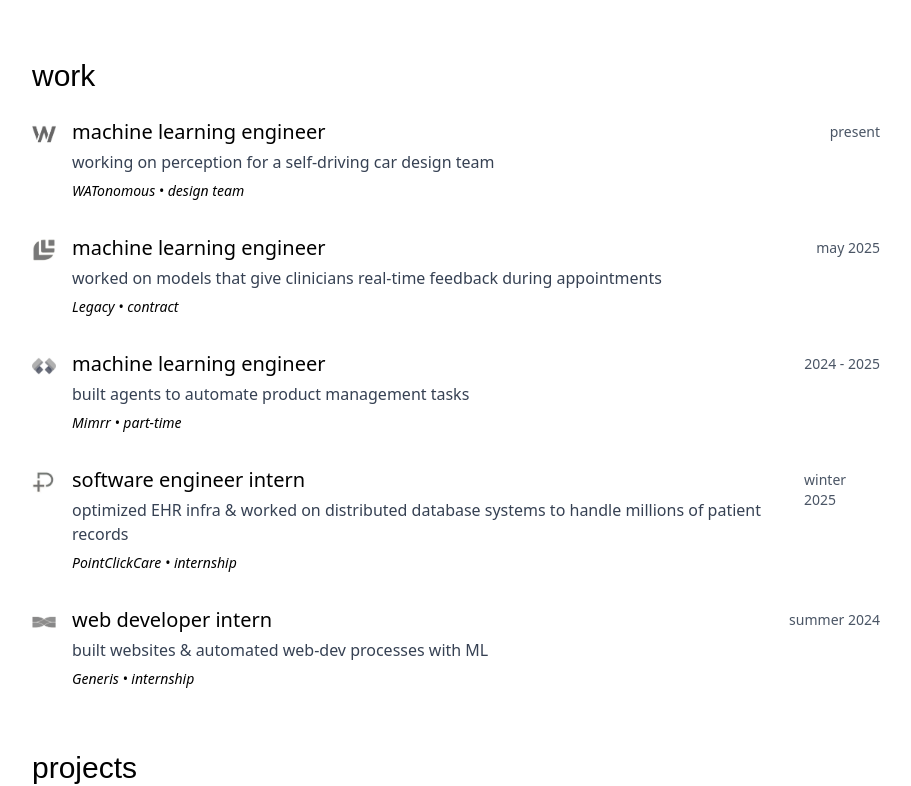
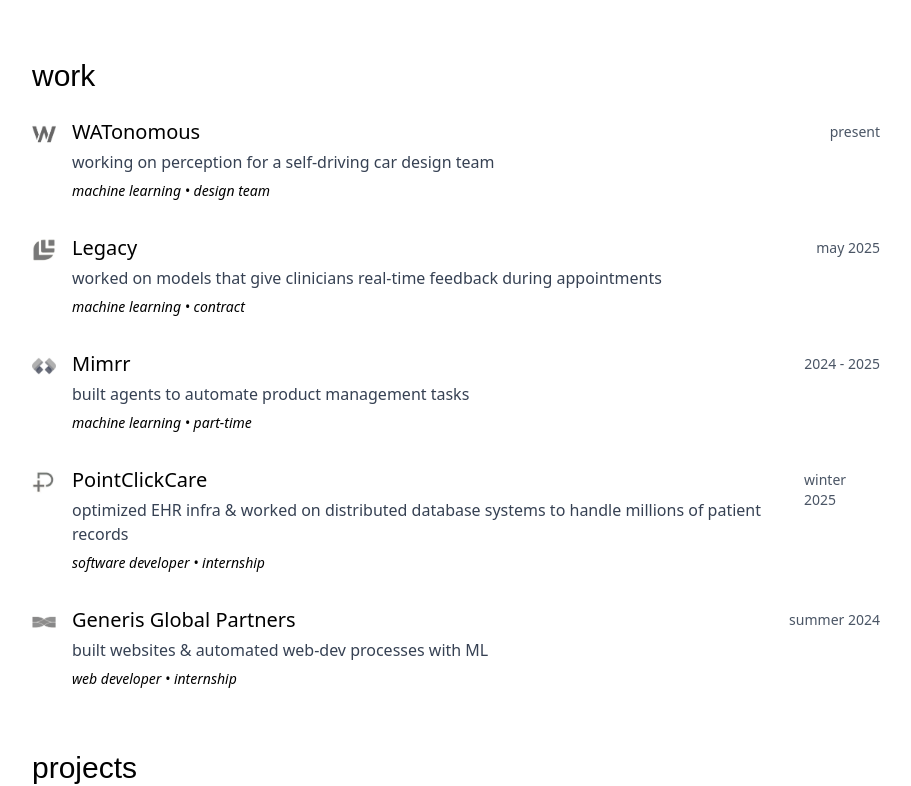
Before and after one commit to pearl-natalia/Personal-Website-2025, a Next.js app: page / in a window 1280 px wide. Shown: the part 334-1120 px from the top of the page, without its empty margins (184-1095 px from the left). Built offline with nearby package versions, Linux system fonts and the light colour scheme; a web font is replaced by a local one.

Commit message:
bio changes

```diff
--- a/src/app/page.tsx
+++ b/src/app/page.tsx
@@ -18,64 +18,64 @@
   // {
   //   logo: "images/amazon-logo.png",
   //   hoverLogo: "images/amazon-logo-hover.png",
-  //   title: "software engineer intern",
-  //   role: "working on robots",
+  //   title: "Amazon Robotics",
+  //   role: "making robots move",
   //   period: "incoming summer 2026",
-  //   company: "Amazon Robotics • internship",
+  //   company: "software developer • internship",
   //   link: "https://www.aboutamazon.com/news/tag/robotics",
   // },
   // {
   //   logo: "images/globe-logo.png",
   //   hoverLogo: "images/globe-logo-hover.png",
-  //   title: "machine learning intern",
-  //   role: "working on agents for news outlets",
+  //   title: "The Globe & Mail",
+  //   role: "building agents for news outlets",
   //   period: "incoming fall 2025",
-  //   company: "The Globe & Mail • internship",
+  //   company: "machine learning • internship",
   //   link: "https://www.theglobeandmail.com/",
   // },
   {
     logo: "images/wato-logo.png",
     hoverLogo: "images/wato-logo-hover.png",
-    title: "machine learning engineer",
+    title: "WATonomous",
     role: "working on perception for a self-driving car design team",
     period: "present",
-    company: "WATonomous • design team",
+    company: "machine learning • design team",
     link: "https://www.watonomous.ca/",
   },
   {
     logo: "images/legacy-logo.png",
     hoverLogo: "images/legacy-logo-hover.png",
-    title: "machine learning engineer",
+    title: "Legacy",
     role: "worked on models that give clinicians real-time feedback during appointments",
     period: "may 2025",
-    company: "Legacy • contract",
+    company: "machine learning • contract",
     link: "https://www.legacytheapp.com/",
   },
   {
     logo: "images/mimrr-logo.png",
     hoverLogo: "images/mimrr-logo-hover.png",
-    title: "machine learning engineer",
+    title: "Mimrr",
     role: "built agents to automate product management tasks",
     period: "2024 - 2025",
-    company: "Mimrr • part-time",
+    company: "machine learning • part-time",
     link: "https://www.linkedin.com/company/mimrrhq/about/",
   },
   {
     logo: "images/pcc-logo.png",
     hoverLogo: "images/pcc-logo-hover.png",
-    title: "software engineer intern",
+    title: "PointClickCare",
     role: "optimized EHR infra & worked on distributed database systems to handle millions of patient records",
     period: "winter 2025",
-    company: "PointClickCare • internship",
+    company: "software developer • internship",
     link: "https://pointclickcare.com/products/",
   },
   {
     logo: "images/generis-logo.png",
     hoverLogo: "images/generis-logo-hover.png",
-    title: "web developer intern",
+    title: "Generis Global Partners",
     role: "built websites & automated web-dev processes with ML",
     period: "summer 2024",
-    company: "Generis • internship",
+    company: "web developer • internship",
     link: "https://generisgp.com/",
   },
 ];
@@ -144,11 +144,6 @@
           </h1>
           <div className="max-w-3xl space-y-4 text-lg text-gray-800">
             <p>
-              i love to learn by building, automate the boring stuff, and figure
-              things out the hard way (then making it easier for the next
-              person) — especially with ML
-            </p>
-            <p>
               i study software engineering at{" "}
               <a
                 href="https://se-webring.xyz/"
@@ -162,7 +157,7 @@
                   className="ml-2 w-5 h-5"
                 />
               </a>
-              {/* and am studying abroad in Spain this winter at{" "}
+              {/* and will be studying abroad in Spain this winter at{" "}
               <a
                 href="https://en.tecnun.unav.edu/"
                 target="_blank"
@@ -176,6 +171,22 @@
                 />
               </a> */}
             </p>
+            <p>
+              i love to learn by building, automate the boring stuff, and figure
+              things out the hard way (then making it easier for the next
+              person) — especially with ML
+            </p>
+            {/* <p>
+              this fall, i'll be joining{" "}
+              <a
+                href="https://www.theglobeandmail.com/"
+                target="_blank"
+                className="inline-flex items-center mr-1 text-blue-700 hover:underline hover:text-blue-900 transition-colors"
+              >
+                The Globe & Mail
+              </a>
+              to build agents that help editors move faster
+            </p> */}
           </div>
 
           {/* Contact Links */}
```
